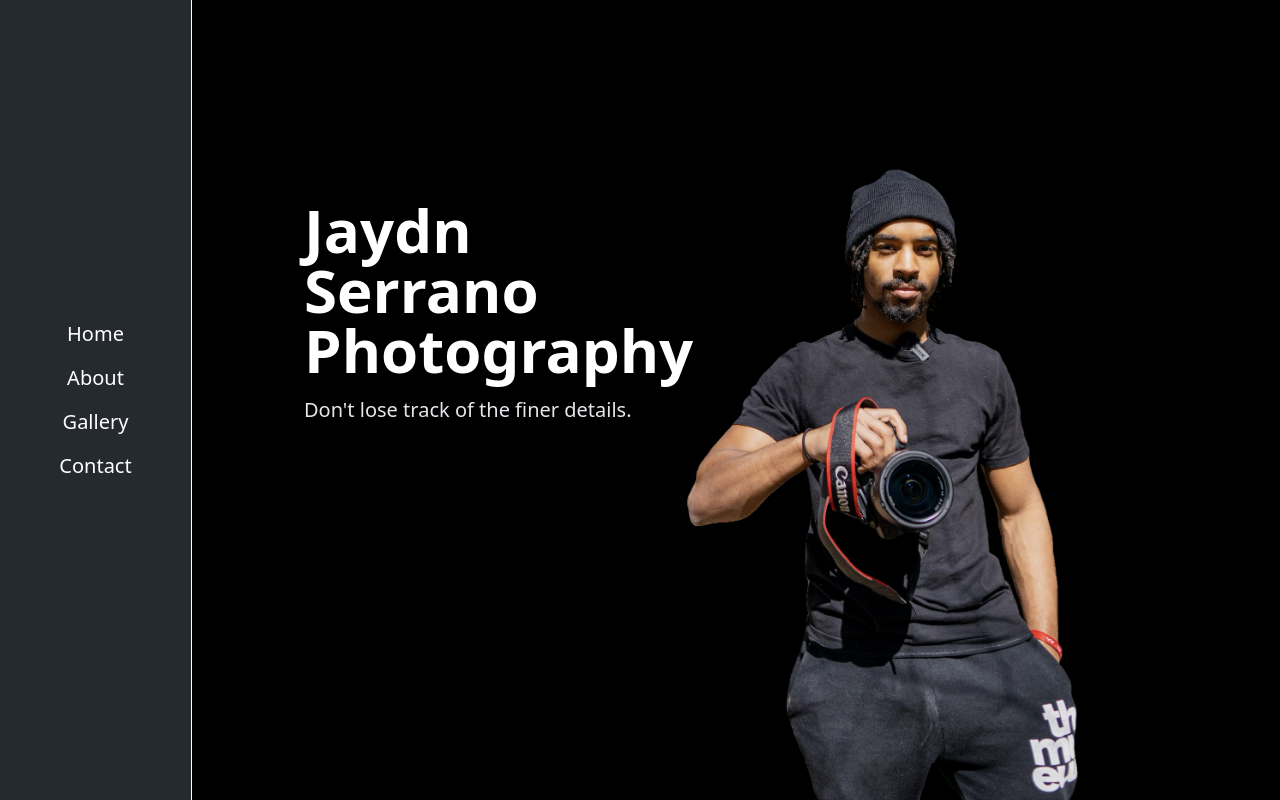
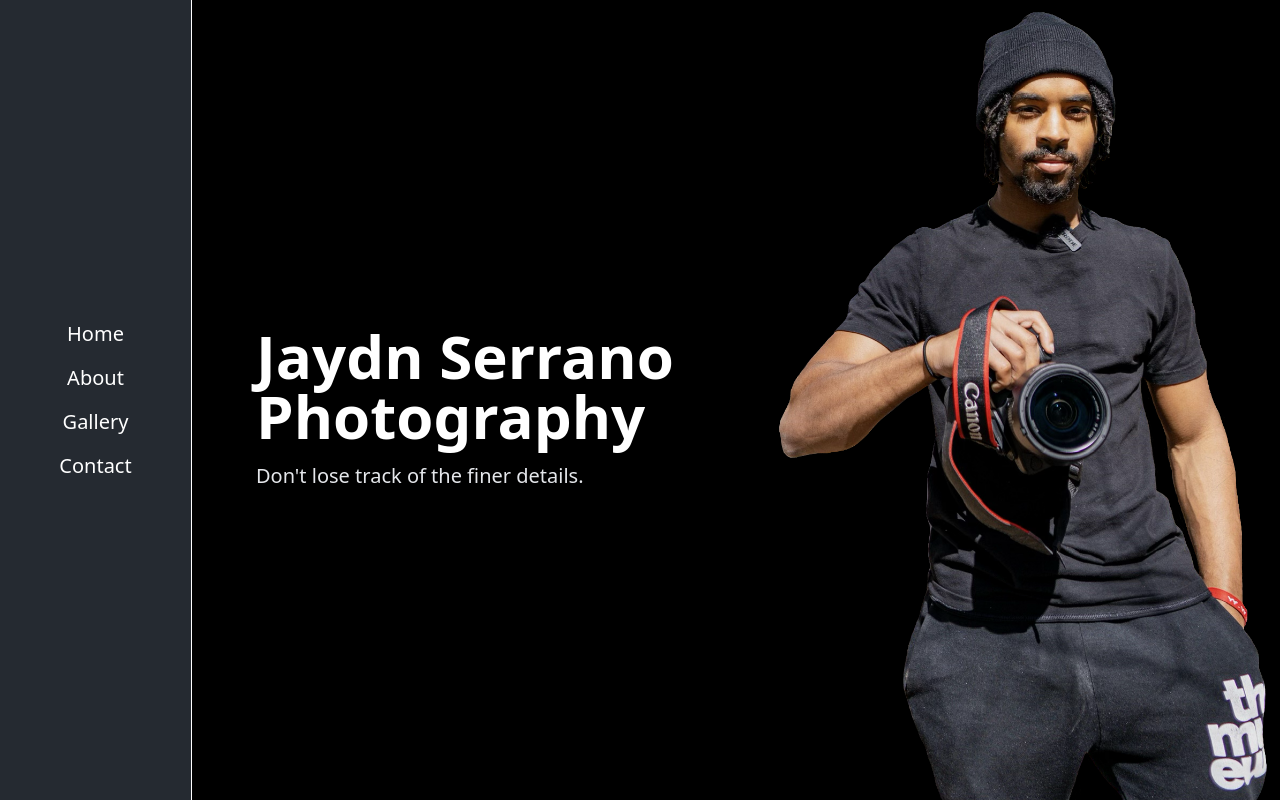
Before and after one commit to connoraleks/JaydnSerrano-Frontend, a React (Create React App) app in the folder frontend/: page / in a window 1280 px wide. Built offline with nearby package versions, Linux system fonts and the light colour scheme.

Commit message:
bug: fix #3

```diff
--- a/frontend/src/components/Home.jsx
+++ b/frontend/src/components/Home.jsx
@@ -1,11 +1,11 @@
 const Home = ({home}) => {
     return (
-        <div ref={home} className="h-screen w-full relative overflow-hidden box-border">
-            <div className="w-full sm:w-1/2 h-full flex flex-col justify-center pl-16 pr-20 lg:ml-12 pb-96 xl:pb-48 2xl:pb-0" style={{transition: "all 0.55s ease"}}>
+        <div ref={home} className="h-screen w-full relative overflow-hidden flex flex-col justify-between lg:justify-center lg:flex-row md:pl-16">
+            <div className="w-full flex flex-col items-center md:items-start md:justify-center" style={{transition: "all 0.55s ease"}}>
                 <h1 className="text-4xl lg:text-5xl xl:text-6xl my-4 font-bold text-white w-fit" style={{transition: "all 0.5s ease"}} >Jaydn Serrano Photography</h1>
-                <p className="text-md lg:text-lg xl:text-xl text-gray-200 pr-4 w-fit line-" style={{transition: "all 0.5s ease"}} >Don't lose track of the finer details.</p>
+                <p className="text-md lg:text-lg xl:text-xl text-gray-200 w-fit" style={{transition: "all 0.5s ease"}} >Don't lose track of the finer details.</p>
             </div>
-            <img className="h-3/5 md:h-4/5 w-max absolute -z-10 left-0 right-0 bottom-0 ml-auto mr-4 lg:mr-32 xl:mr-48" style={{transition: "all 0.55s ease", maxWidth: "85%"}} src={process.env.PUBLIC_URL + '/assets/home.png'}  alt="jaydn headshot"/>
+            <img className="w-full lg:w-auto lg:h-full mx-auto" style={{transition: "all 0.55s ease", maxWidth: "85%"}} src={process.env.PUBLIC_URL + '/assets/home.png'}  alt="jaydn headshot"/>
         </div>
     );
 }
```
